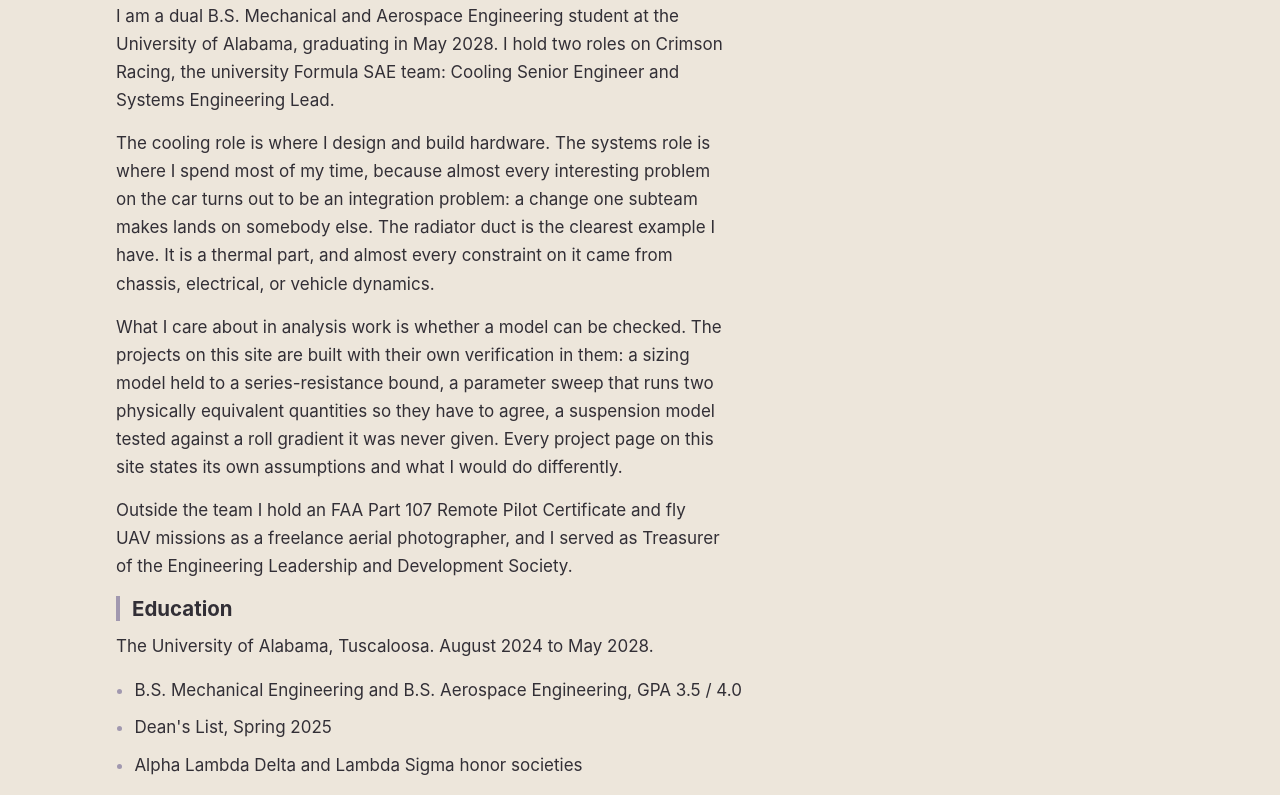
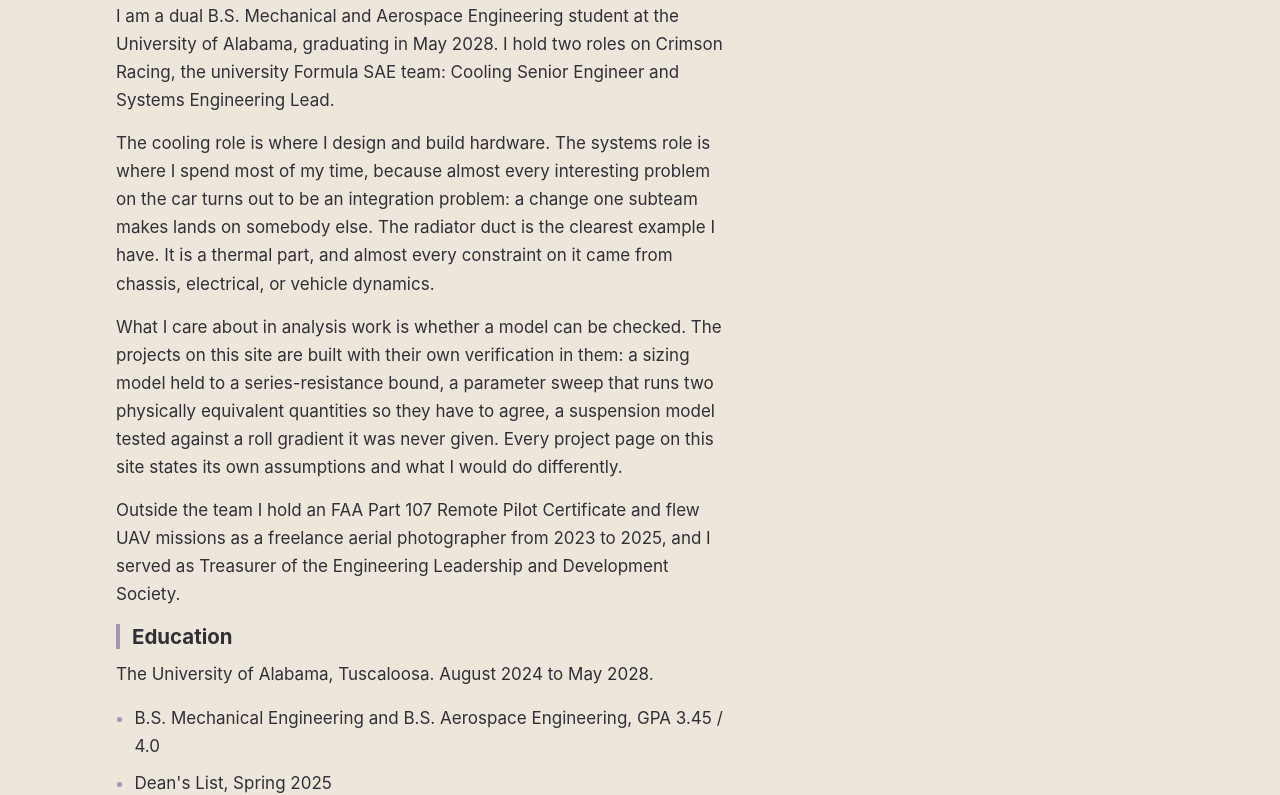
Before and after one commit to BlueRay980/Project-Portfolio-and-Website, an Astro site: page /Project-Portfolio-and-Website/about in a window 1280 px wide. Shown: the part 166-961 px from the top of the page. Built offline with nearby package versions, Linux system fonts and the light colour scheme; Astro itself is replaced by a stand-in of ours.

Commit message:
About and resume: GPA 3.45, UAV pilot role 2023 to 2025
The resume was edited in the Word source and re-exported; its UAV bullet
moves to past tense to match the closed dates.

Co-Authored-By: Claude Opus 5.5 <noreply@anthropic.com>

```diff
--- a/src/pages/about.astro
+++ b/src/pages/about.astro
@@ -23,7 +23,7 @@ const tools = [
 ];
 
 const education = [
-  'B.S. Mechanical Engineering and B.S. Aerospace Engineering, GPA 3.5 / 4.0',
+  'B.S. Mechanical Engineering and B.S. Aerospace Engineering, GPA 3.45 / 4.0',
   "Dean's List, Spring 2025",
   'Alpha Lambda Delta and Lambda Sigma honor societies',
 ];
@@ -65,8 +65,8 @@ const certifications = [
         </p>
 
         <p>
-          Outside the team I hold an FAA Part 107 Remote Pilot Certificate and fly UAV missions as a
-          freelance aerial photographer, and I served as Treasurer of the Engineering Leadership and
+          Outside the team I hold an FAA Part 107 Remote Pilot Certificate and flew UAV missions as a
+          freelance aerial photographer from 2023 to 2025, and I served as Treasurer of the Engineering Leadership and
           Development Society.
         </p>
 
```
Also changed, not shown: 1 other file.
